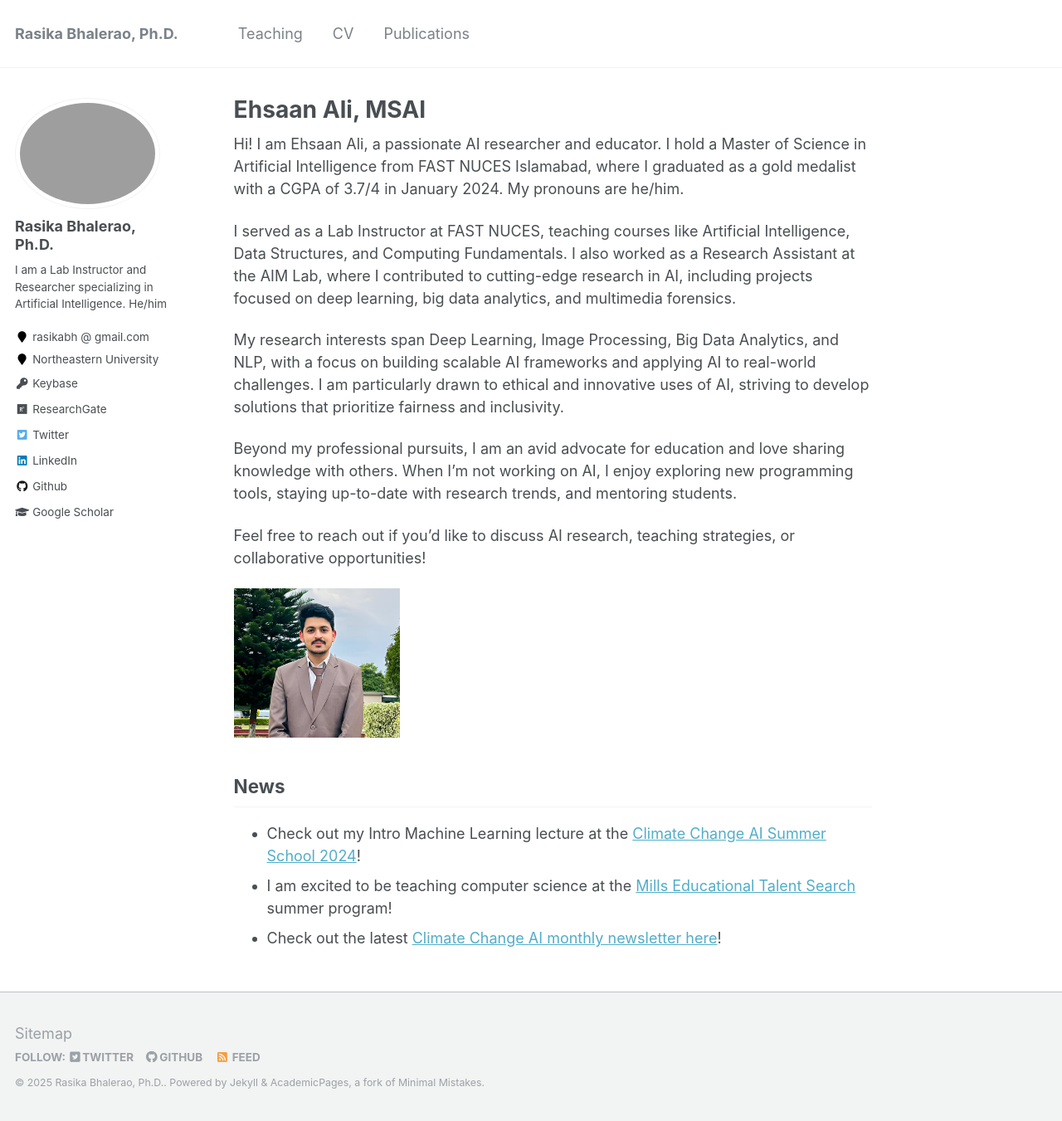
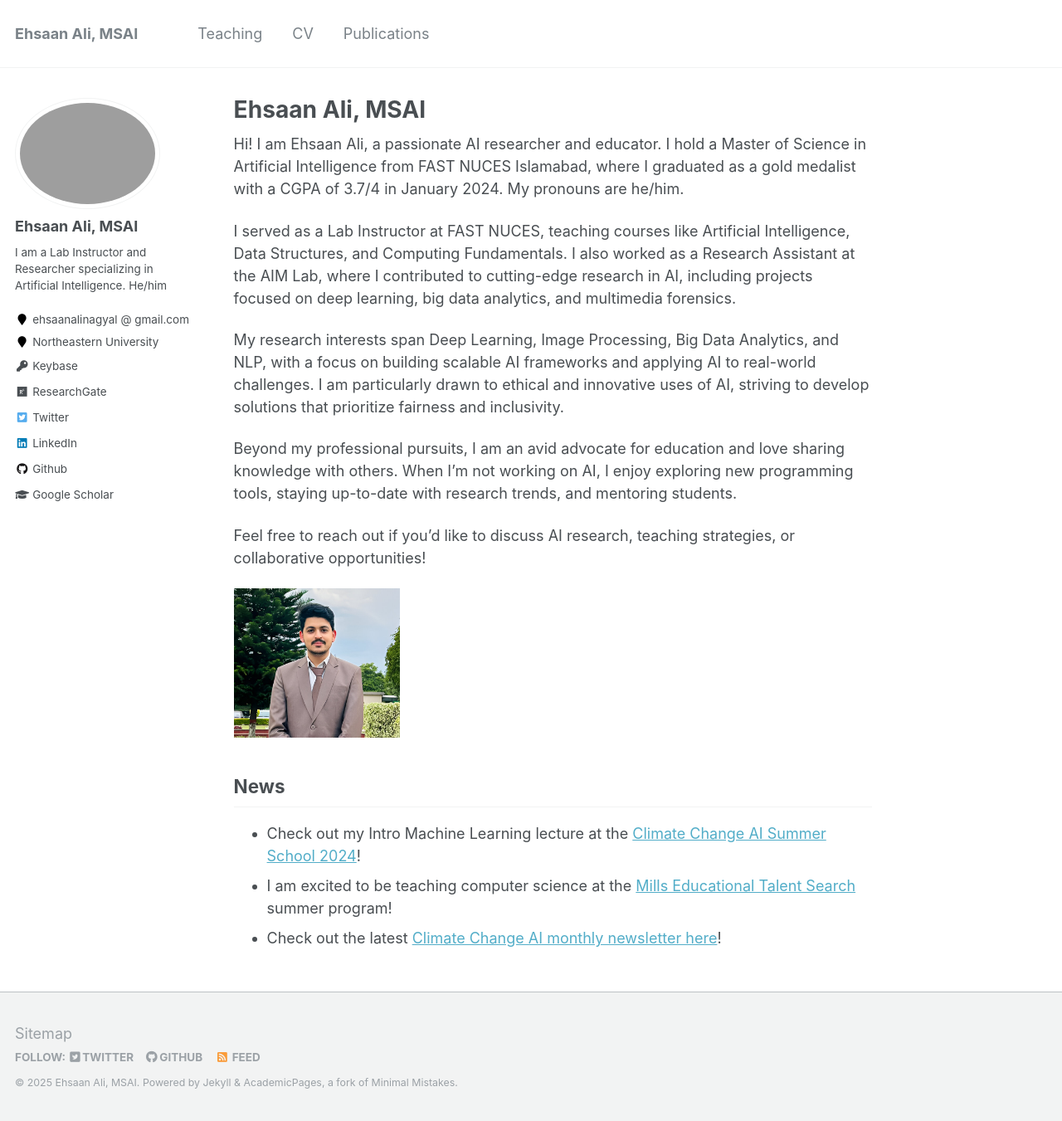
Before and after one commit to Ehsaanali/Ehsaanali.github.io, a Jekyll site: the page built from _pages/about.md, in a window 1280 px wide and 1351 px high. Shown: the whole window at 83% size. Built offline with Jekyll 4.4.1, drawn with Linux system fonts in a browser that asks for light colours.

Commit message:
Update _config.yml

```diff
--- a/_config.yml
+++ b/_config.yml
@@ -7,9 +7,9 @@
 
 # Site Settings
 locale                   : "en-US"
-title                    : "Rasika Bhalerao, Ph.D."
+title                    : "Ehsaan Ali, MSAI"
 title_separator          : "-"
-name                     : &name "Rasika Bhalerao, Ph.D."
+name                     : &name "Ehsaan Ali, MSAI"
 description              : &description "I am a Lab Instructor and Researcher specializing in Artificial Intelligence. He/him"
 url                      : https://rasikabh.github.io
 baseurl                  : "" # the subpath of your site, e.g. "/blog"
@@ -80,10 +80,10 @@ analytics:
 
 # Site Author
 author:
-  name             : "Rasika Bhalerao, Ph.D."
+  name             : "Ehsaan Ali, MSAI"
   avatar           : "Bhalerao2021.jpeg"
   bio              : "I am a Lab Instructor and Researcher specializing in Artificial Intelligence. He/him"
-  location         : "rasikabh @ gmail.com"
+  location         : "ehsaanalinagyal @ gmail.com"
   employer         : "Northeastern University"
   pubmed           :
   googlescholar    : "https://scholar.google.com/citations?user=c1JotdAAAAAJ&hl=en"
```
